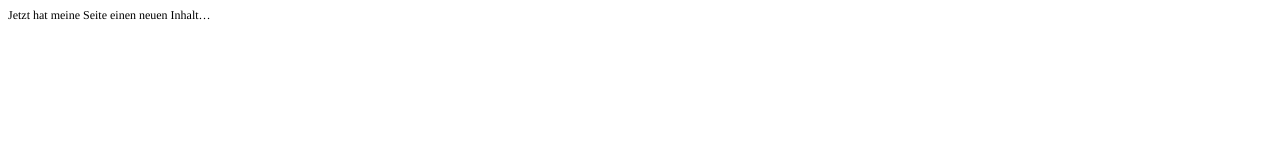
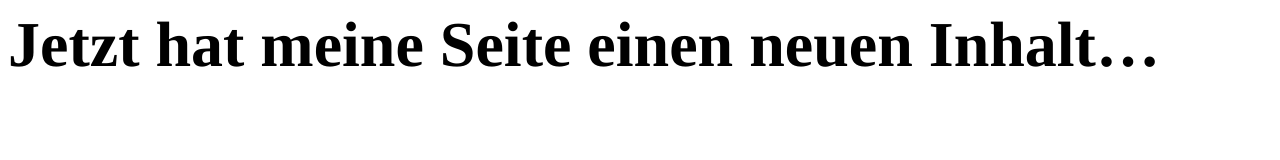
Before and after one commit to Zweidar/Zweidar.github.io, a plain HTML site: page index.html in a window 1280 px wide. Drawn offline with Linux system fonts and the light colour scheme.

Commit message:
Update index.html
Schriftgröße geändert

```diff
--- a/index.html
+++ b/index.html
@@ -7,11 +7,11 @@
   <meta name="Generator" content="Cocoa HTML Writer">
   <meta name="CocoaVersion" content="1671.6">
   <style type="text/css">
-    p.p1 {margin: 0.0px 0.0px 0.0px 0.0px; line-height: 14.0px; font: 12.0px Times; color: #000000; -webkit-text-stroke: #000000}
+    p.p1 {margin: 0.0px 0.0px 0.0px 0.0px; line-height: 14.0px; font: 64.0px Times; color: #000000; -webkit-text-stroke: #000000}
     span.s1 {font-kerning: none}
   </style>
 </head>
 <body>
-<p class="p1"><span class="s1">Jetzt hat meine Seite einen neuen Inhalt…</span></p>
+<p class="p1"><span class="s1"><b>Jetzt hat meine Seite einen neuen Inhalt…</b></span></p>
 </body>
 </html>
```
